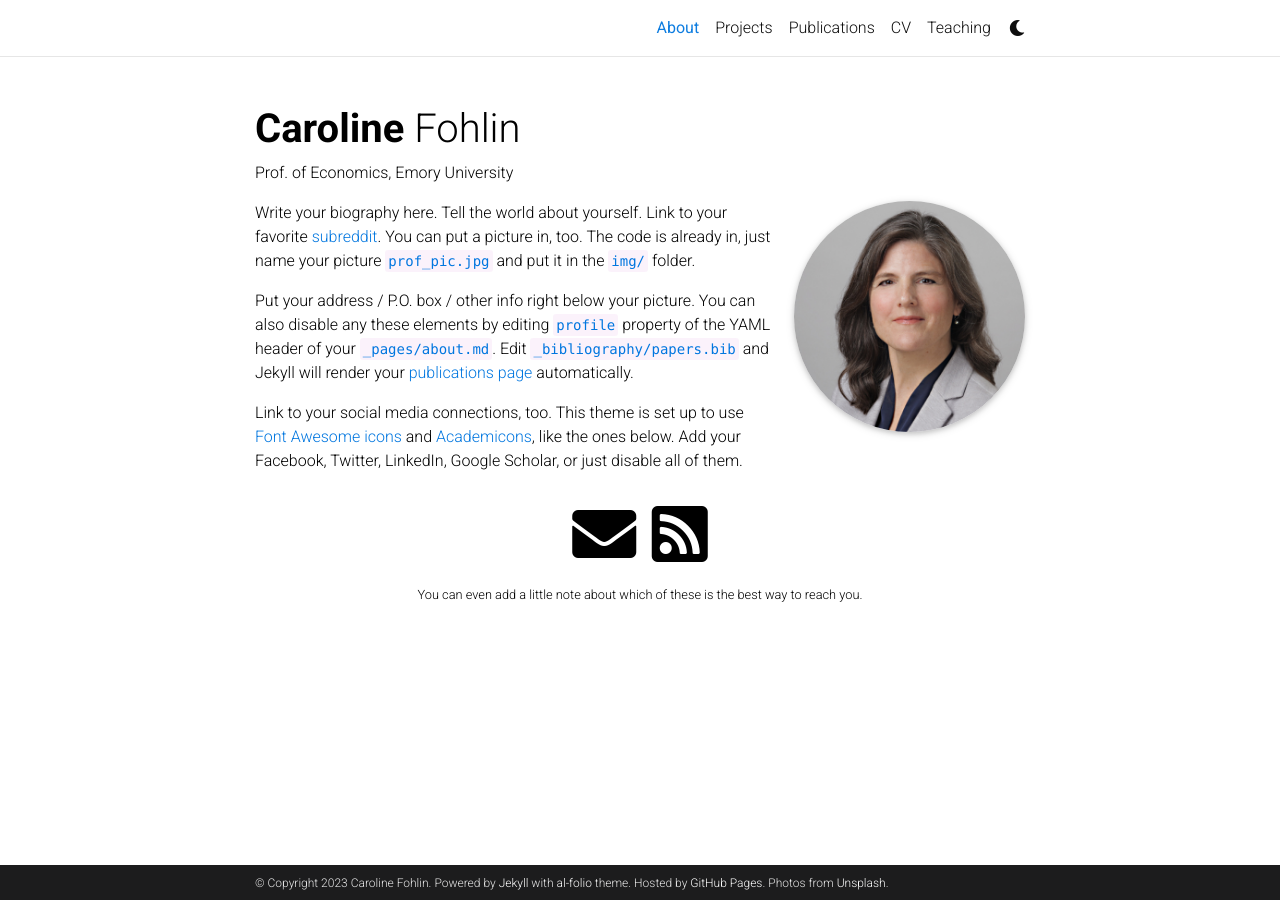
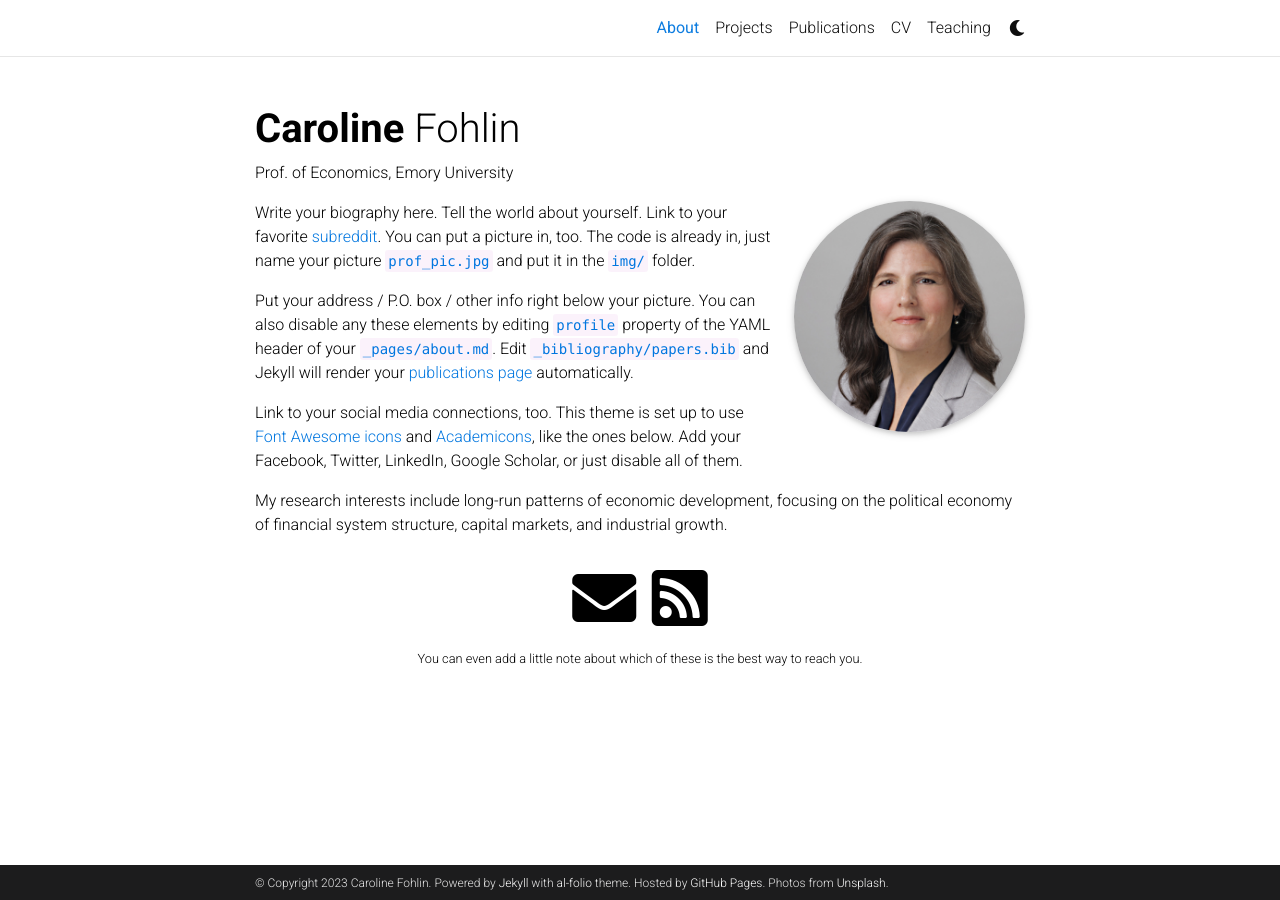
Before and after one commit to caroline-fohlin/caroline-fohlin.github.io, a Jekyll site: the page built from _pages/about.md, in a window 1280 px wide. Built offline with Jekyll 4.4.1, drawn with Linux system fonts in a browser that asks for light colours; full-size pictures stand in for the smaller copies a plugin makes; comment, search, counter and statistics services are not loaded; a style sheet for code colours, icons or effects is not loaded.

Commit message:
About_update_research_interests

```diff
--- a/_pages/about.md
+++ b/_pages/about.md
@@ -21,3 +21,6 @@ Write your biography here. Tell the world about yourself. Link to your favorite
 Put your address / P.O. box / other info right below your picture. You can also disable any these elements by editing `profile` property of the YAML header of your `_pages/about.md`. Edit `_bibliography/papers.bib` and Jekyll will render your [publications page](/al-folio/publications/) automatically.
 
 Link to your social media connections, too. This theme is set up to use [Font Awesome icons](http://fortawesome.github.io/Font-Awesome/) and [Academicons](https://jpswalsh.github.io/academicons/), like the ones below. Add your Facebook, Twitter, LinkedIn, Google Scholar, or just disable all of them.
+
+My research interests include long-run patterns of economic development, focusing on the political economy of financial system
+structure, capital markets, and industrial growth.
```
